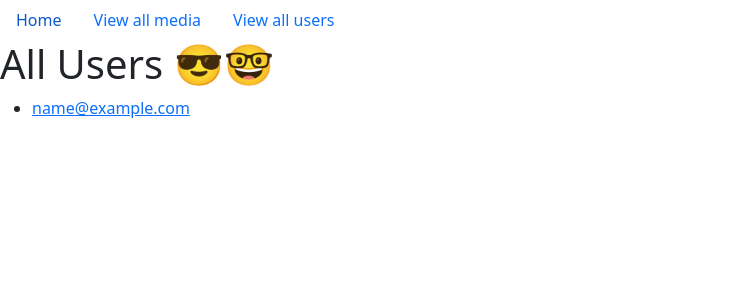
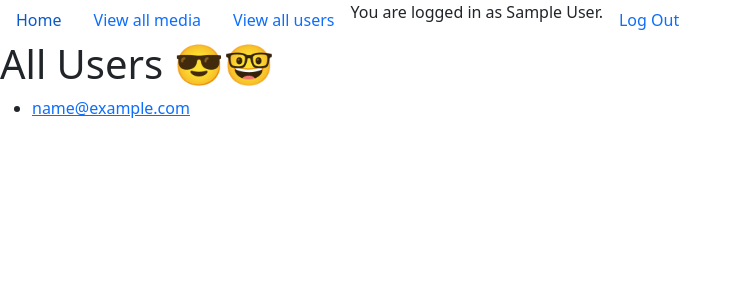
Before and after one commit to vega28/hb_project, a Flask app: page /users in a window 1280 px wide. Shown: the top 300 px of the page, without its empty margins (0-742 px from the left). Run offline with Flask 2, Linux system fonts and the light colour scheme; the visitor is signed in with stand-in values (Sample User, id 1); data comes from the database, SQL or seed files in the repository.

Commit message:
Move login, signup, and logout links to the nav bar depending on whether a user is logged in. Display the name of the logged in user in the nav bar.

```diff
--- a/server.py
+++ b/server.py
@@ -72,7 +72,7 @@ def user_details(user_id):
 @app.route('/log_in')
 def show_login_page():
     """ Show the log-in page for an existing user. """
-    if session.get('user_id',None):
+    if session.get('user_id', None):
         flash(f'You are already logged in!')
         return redirect('/')
     else:
@@ -91,6 +91,7 @@ def verify_login():
     if user and user.pwd == pwd:
         flash(f'Welcome back, {user.fname}! You are now logged in.')
         session['user_id'] = user.user_id
+        session['user_name'] = user.fname
     else:
         flash(f'User email and/or password is incorrect. Please try again.')
 
--- a/templates/base.html
+++ b/templates/base.html
@@ -16,6 +16,14 @@
       <a class="nav-link active" href="/">Home</a>
       <a class="nav-link" href="/media">View all media</a>
       <a class="nav-link" href="/users">View all users</a>
+      {% if session.get('user_id') %}
+        You are logged in as {{ session['user_name'] }}.
+        <a class="nav-link" href="/log_out">Log Out</a>
+      {% endif %}
+      {% if session.get('user_id') == None %}
+        <a class="nav-link" href="/log_in">Log In</a>
+        <a class="nav-link" href="/sign_up">Sign Up</a>
+      {% endif %}
     </nav>
     {% block body %}{% endblock %}
   </body>
--- a/templates/homepage.html
+++ b/templates/homepage.html
@@ -5,10 +5,6 @@
 {% block body %}
   <h1>📚 Welcome! 📚 </h1>
   <div>
-    <ul class="navbar-nav">
-      <li class="nav-item"><a class="nav-link" href="/log_in">Log In</a></li>
-      <li class="nav-item"><a class="nav-link" href="/sign_up">Sign Up</a></li>
-    </ul>
   </div>
   <img src='https://media3.giphy.com/media/JEhCPFfqi2Hy8/giphy.gif'>
 {% endblock %}
```
Also changed, not shown: templates/user_homepage.html (+7 -8 lines).
